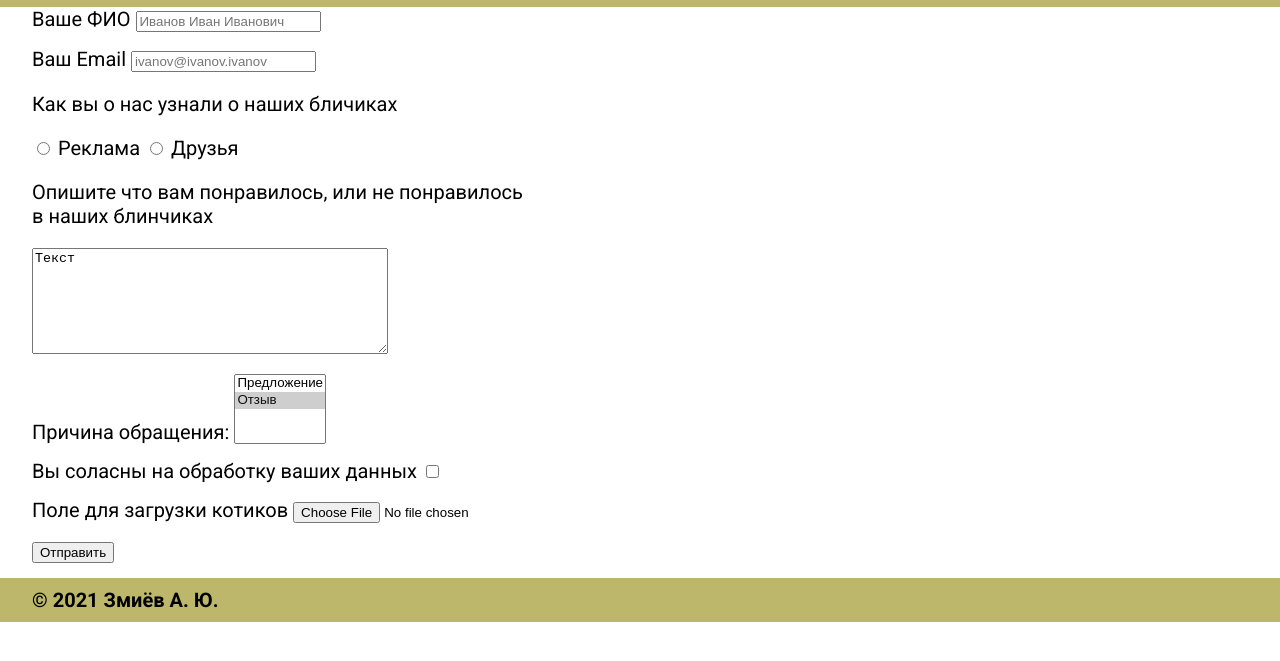
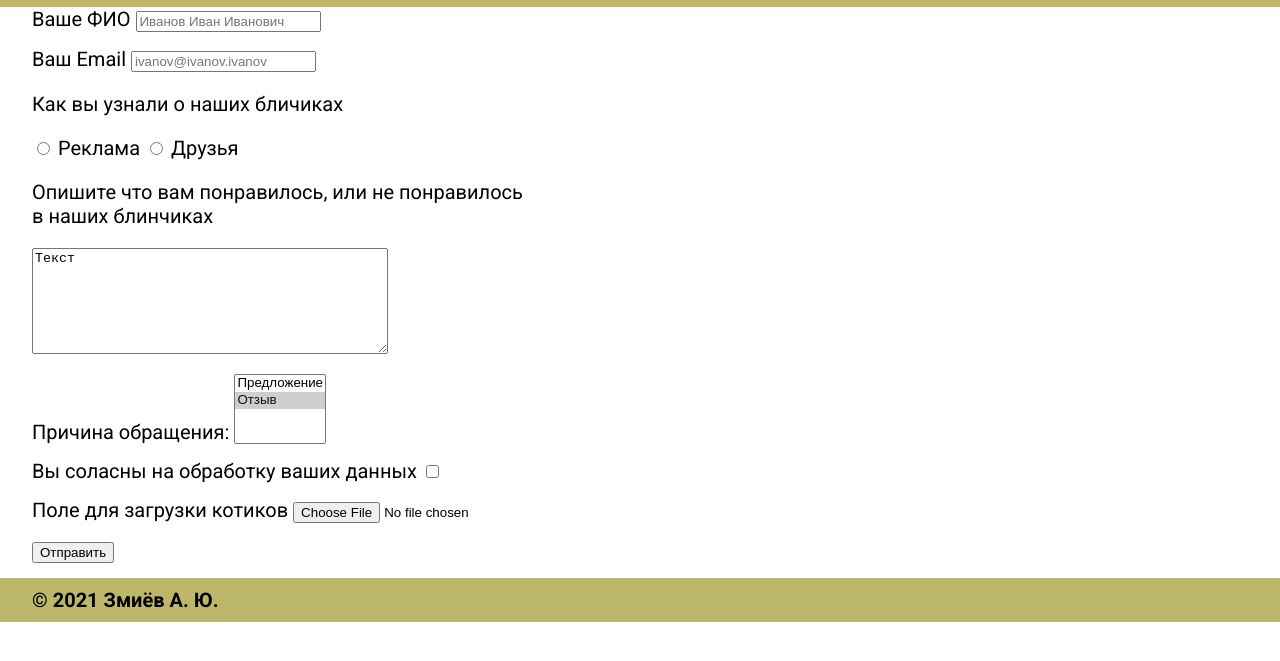
Before and after one commit to Alex9781/web-Labs, a plain HTML site: page Lab2/index.html in a window 1280 px wide. Shown: the part 41-702 px from the top of the page. Drawn offline with Linux system fonts and the light colour scheme.

Commit message:
correct mistake

```diff
--- a/Lab2/index.html
+++ b/Lab2/index.html
@@ -36,7 +36,7 @@
                 <input type="email" name="email" id="email" placeholder="ivanov@ivanov.ivanov" required>
             </div>
             <div class="form-group">
-                <p>Как вы о нас узнали о наших бличиках</p>
+                <p>Как вы узнали о наших бличиках</p>
 
                 <input type="radio" name="source" id="ads" value="ads">
                 <label for="ads">Реклама</label>
```
